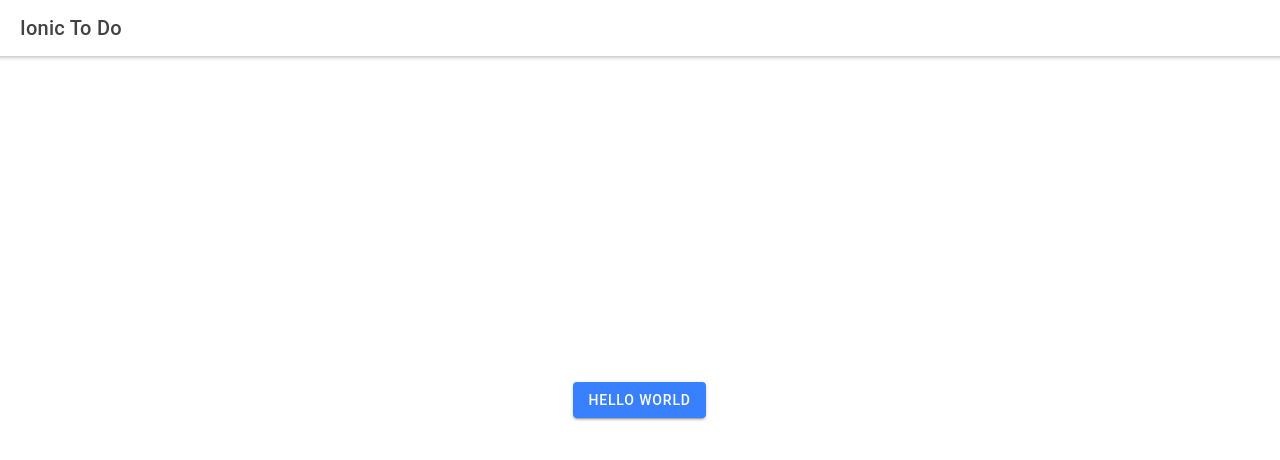
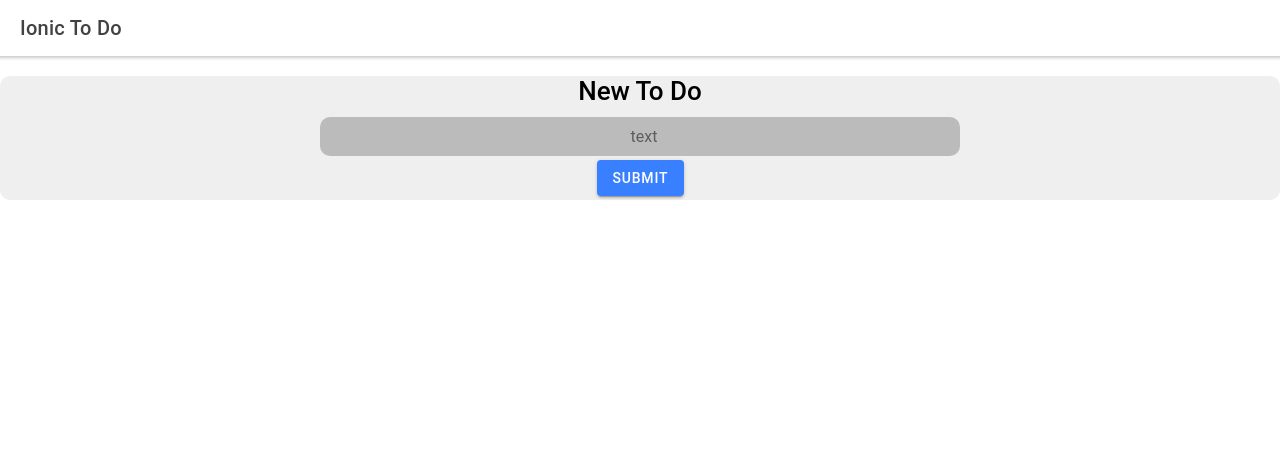
Before and after one commit to csaye/ionic-to-do, a React (Create React App) app: page /home in a window 1280 px wide. Shown: the top 460 px of the page. Built offline with nearby package versions, Linux system fonts and the light colour scheme.

Commit message:
Create form.

```diff
--- a/src/components/App/App.css
+++ b/src/components/App/App.css
@@ -1,24 +1,13 @@
 .container {
   text-align: center;
-  position: absolute;
-  left: 0;
-  right: 0;
-  top: 50%;
-  transform: translateY(-50%);
-}
-
-.container strong {
-  font-size: 20px;
-  line-height: 26px;
-}
-
-.container p {
-  font-size: 16px;
-  line-height: 22px;
-  color: #8c8c8c;
+  background: #efefef;
+  border-radius: 10px;
   margin: 0;
 }
 
-.container a {
-  text-decoration: none;
+.text-input {
+  background: #bbb;
+  border-radius: 10px;
+  width: 50%;
+  margin: 0 auto;
 }
--- /dev/null
+++ b/src/components/App/App.js
@@ -0,0 +1,32 @@
+import React, { useState } from 'react';
+import { IonButton, IonInput } from '@ionic/react';
+
+import './App.css';
+
+function App() {
+  const [text, setText] = useState('');
+
+  function createToDo(e) {
+    e.preventDefault();
+    console.log(text);
+    setText('');
+  }
+
+  return (
+    <div className="container">
+      <h1>New To Do</h1>
+      <form onSubmit={createToDo}>
+        <IonInput
+        className="text-input"
+        value={text}
+        placeholder="text"
+        onIonChange={e => setText(e.target.value)}
+        required
+        />
+        <IonButton type="submit">Submit</IonButton>
+      </form>
+    </div>
+  );
+}
+
+export default App;
--- a/src/components/App/App.tsx
+++ /dev/null
@@ -1,17 +0,0 @@
-import {
-  IonButton
-} from '@ionic/react';
-
-import './App.css';
-
-interface ContainerProps { }
-
-const App: React.FC<ContainerProps> = () => {
-  return (
-    <div className="container">
-      <IonButton onClick={() => console.log('Hello World')}>Hello World</IonButton>
-    </div>
-  );
-};
-
-export default App;
```
